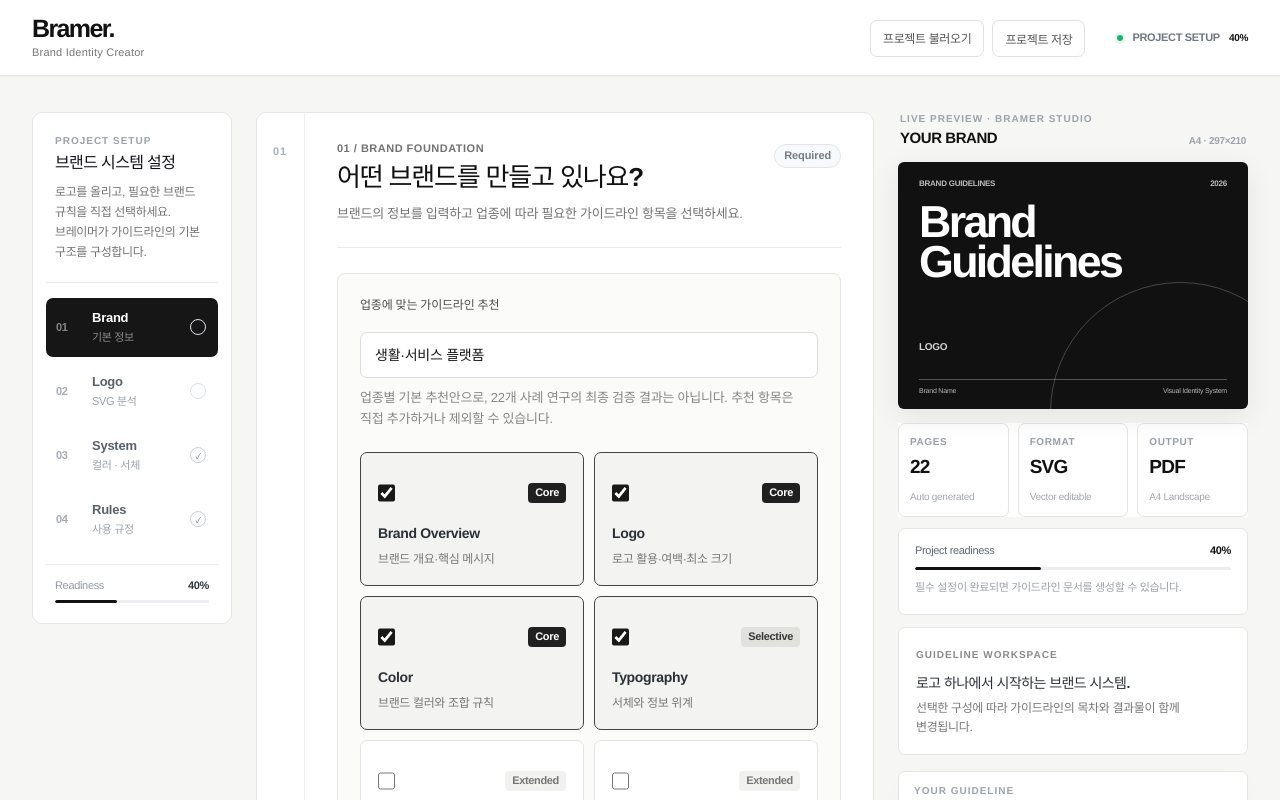
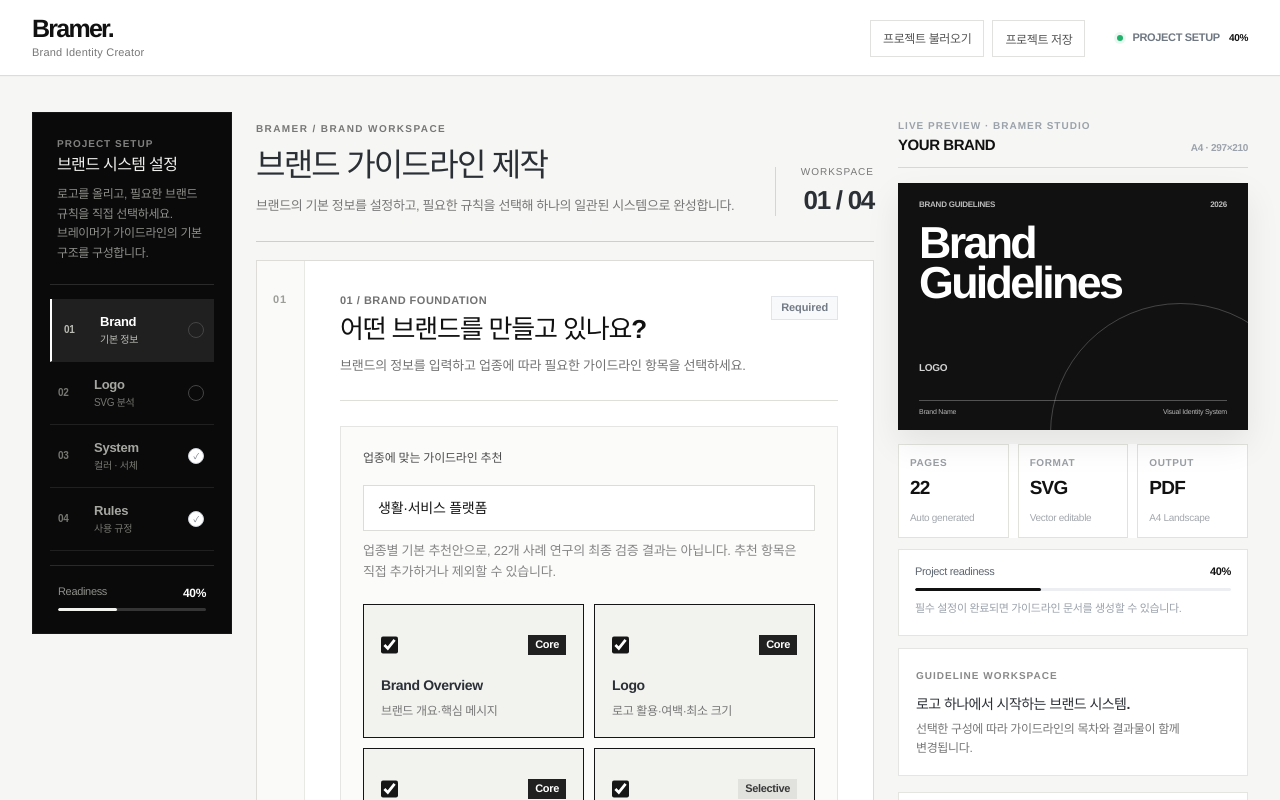
Before and after one commit to jyhome1228-cyber/brandcreator, a React (Vite) app: page / in a window 1280 px wide. Shown: the top 800 px of the page. Built offline with nearby package versions, Linux system fonts and the light colour scheme; a web font is replaced by a local one.

Commit message:
feat(ui): apply Nineworks work desk layout to Bramer
* ui: add CRM-inspired workspace and editor page hierarchy

* style: apply Nineworks CRM work desk navigation and editorial layout system

* style: activate Nineworks-derived Bramer layout

```diff
--- a/src/App.tsx
+++ b/src/App.tsx
@@ -324,6 +324,13 @@ export default function App() {
           </nav>
 
           <section className="setup-main">
+            <div className="bramer-workspace-heading">
+              <div><span className="bramer-workspace-kicker">BRAMER / BRAND WORKSPACE</span>
+                <h1>브랜드 가이드라인 제작</h1>
+                <p>브랜드의 기본 정보를 설정하고, 필요한 규칙을 선택해 하나의 일관된 시스템으로 완성합니다.</p>
+              </div>
+              <div className="bramer-workspace-meta"><span>WORKSPACE</span><strong>{String(setupStep).padStart(2, '0')} / 04</strong></div>
+            </div>
             <div className="setup-module-stack">
               <section className={`setup-module setup-panel ${setupStep === 1 ? 'active' : ''}`}>
                 <div className="module-index">01</div>
@@ -759,6 +766,10 @@ export default function App() {
         </div>
       </header>
 
+      <div className="bramer-editor-overview">
+        <div><span>BRAMER / GUIDELINE EDITOR</span><h1>{project.englishName || project.name}</h1></div>
+        <div><strong>{enabledPages.length} PAGES</strong><small>{industryLabel} · A4 Landscape</small></div>
+      </div>
       <main className="editor-layout">
         <aside className="page-sidebar" aria-label="가이드라인 목차">
           <div className="sidebar-heading">
--- a/src/main.tsx
+++ b/src/main.tsx
@@ -5,6 +5,7 @@ import './styles.css';
 import './refinements.css';
 import './bramer.css';
 import './workspace-v2.css';
+import './nineworks-layout.css';
 
 createRoot(document.getElementById('root')!).render(
   <StrictMode>
--- /dev/null
+++ b/src/nineworks-layout.css
@@ -0,0 +1,122 @@
+/* BRAMER / NINEWORKS WORK DESK layout integration — 2026 */
+:root {
+  --nw-bg:#f6f6f4;
+  --nw-ink:#101010;
+  --nw-muted:#767673;
+  --nw-line:#dcdcd8;
+  --nw-panel:#fff;
+}
+.setup-mode,.editor-mode{background:var(--nw-bg);}
+.product-topbar,.editor-topbar{border-bottom:1px solid var(--nw-line);background:#fff;}
+.product-brand .brand-title {font-weight:650!important;letter-spacing:-.07em!important;}
+/* Work desk-style title zone. The workspace is functional rather than a landing page. */
+.bramer-workspace-heading {
+  display:flex;justify-content:space-between;align-items:flex-end;gap:24px;
+  padding:12px 0 25px;margin-bottom:18px;border-bottom:1px solid #cfcfca;
+}
+.bramer-workspace-kicker,.bramer-editor-overview>div:first-child>span{
+  display:block;font-size:10px;color:#777;letter-spacing:.14em!important;font-weight:700;
+}
+.bramer-workspace-heading h1{font-size:clamp(26px,2.5vw,36px);font-weight:570;line-height:1.22;letter-spacing:-.055em!important;margin:11px 0 10px;}
+.bramer-workspace-heading p{margin:0;color:#777;font-size:13px;line-height:1.65;max-width:570px;}
+.bramer-workspace-meta{text-align:right;white-space:nowrap;border-left:1px solid #d5d5d2;padding-left:25px;}
+.bramer-workspace-meta span{display:block;font-size:10px;color:#777;letter-spacing:.1em!important;}
+.bramer-workspace-meta strong{display:block;font-size:26px;font-weight:550;letter-spacing:-.05em!important;margin-top:7px;}
+/* CRM navigation: crisp separators, dark rail, stronger wayfinding */
+.setup-step-nav {
+  padding:26px 17px 22px;background:#0a0a0a!important;color:#f3f3f1;
+  border:1px solid #171717;box-shadow:none;border-radius:0!important;
+}
+.step-nav-head {border-bottom:1px solid #2a2a2a;padding:0 7px 20px;}
+.step-nav-head .metadata-label {color:#81817f!important;}
+.step-nav-head strong {font-size:16px;color:#f0f0ee;line-height:1.3;font-weight:550;}
+.step-nav-head p{font-size:12px;color:#8f8f8b;line-height:1.65;}
+.step-nav-list{gap:0;padding:14px 0;}
+.step-nav-item{
+  min-height:63px;padding:13px 8px!important;border:0!important;
+  border-bottom:1px solid #202020!important;border-radius:0!important;
+  background:transparent!important;color:#a7a7a2!important;
+  transition:background .18s ease,color .18s ease,padding-left .18s ease;
+}
+.step-nav-item:hover{background:#151515!important;color:#f3f3f1!important;padding-left:13px!important;}
+.step-nav-item.active{background:#202020!important;color:#fff!important;border-left:2px solid #fff!important;padding-left:12px!important;}
+.step-nav-number,.step-nav-copy small{color:#777772;font-size:10px;}
+.step-nav-copy strong{font-size:13px;font-weight:570;}
+.step-nav-item.active .step-nav-number,.step-nav-item.active .step-nav-copy small{color:#bcbcb6;}
+.step-nav-item i{border-color:#454545;}
+.step-nav-progress{border-top:1px solid #2a2a2a;padding:20px 8px 0;}
+.step-nav-progress>div:first-child{color:#8f8f8b;font-size:11px;}
+.step-nav-progress strong{color:#fff;font-size:12px;}
+.step-nav-progress .progress-track{background:#353535;}
+.step-nav-progress .progress-track i{background:#f2f2ef;}
+/* CRM uses thin horizontal rules instead of excess pill-like cards. */
+.setup-module {border-radius:0!important;border-color:#dddcd8;box-shadow:none!important;}
+.module-content{padding:34px 35px 36px;}
+.module-index{background:#fafaf9;border-right:1px solid #e8e8e4;color:#9c9c98;}
+.setup-panel .module-heading{border-bottom:1px solid #dfdfda;padding-bottom:23px;}
+.module-heading h2{font-weight:590!important;letter-spacing:-.05em!important;}
+.module-state,.bramer-tier,.bramer-module-card,.bramer-industry-picker,.bramer-selection-summary button{border-radius:0!important;}
+.bramer-module-card.is-selected{background:#f2f2ef;border-color:#151515;}
+.bramer-module-card{transition:background .2s ease,border-color .2s ease;}
+.bramer-module-card:hover{transform:none;box-shadow:none;border-color:#666;}
+.bramer-module-card-top input{accent-color:#161616;}
+.setup-module .field input,.setup-module .field textarea,.setup-module .field select{border-radius:0!important;}
+.creator-upload{border-radius:0!important;background:#fcfcfb;}
+.step-actions{border-radius:0!important;box-shadow:none!important;border:1px solid #dadad7;}
+.step-actions .button,.bramer-save-button,.bramer-import-button{border-radius:0!important;}
+/* Preview column: quiet data rail, no competing decoration */
+.setup-preview-panel .preview-panel-heading{padding:9px 0 13px;border-bottom:1px solid #d8d8d3;}
+.preview-panel-heading strong{font-size:15px;}
+.creator-document-preview{border-radius:0;box-shadow:0 14px 32px rgba(0,0,0,.08);}
+.preview-stat,.preview-progress-card,.bramer-onboarding-note,.page-structure-card{border-radius:0!important;box-shadow:none!important;}
+.preview-stat{border-color:#e2e2dd;}
+.page-structure-heading{border-bottom:1px solid #e2e2dd;}
+.structure-row{border-bottom:1px solid #f0f0ed;}
+.structure-title{font-size:12px;}
+/* Dedicated editor project heading matching Work Desk content headers */
+.bramer-editor-overview{
+  width:min(1440px,100%);margin:0 auto;padding:30px 28px 24px;
+  display:flex;align-items:end;justify-content:space-between;gap:16px;
+  background:#f6f6f4;border-left:1px solid #e3e3df;border-right:1px solid #e3e3df;border-bottom:1px solid #d9d9d5;
+}
+.bramer-editor-overview h1{margin:9px 0 0;font-size:clamp(26px,3vw,39px);font-weight:550;line-height:1.15;letter-spacing:-.06em!important;overflow-wrap:anywhere;}
+.bramer-editor-overview>div:last-child{text-align:right;white-space:nowrap;}
+.bramer-editor-overview>div:last-child strong{display:block;font-size:15px;letter-spacing:.02em!important;}
+.bramer-editor-overview>div:last-child small{display:block;color:#777;font-size:11px;margin-top:6px;}
+.editor-layout{border-color:#e0e0dc;}
+.editor-mode .page-sidebar{background:#0b0b0b!important;border-color:#252525;}
+.editor-mode .sidebar-heading{color:#8a8a85;}
+.editor-mode .page-group-label{color:#888883;}
+.editor-mode .page-select{color:#cacac6;}
+.editor-mode .page-select span:first-child{color:#777772;}
+.editor-mode .page-row.selected{background:#222!important;border-radius:0!important;}
+.editor-mode .page-row.selected .page-select{color:#fff;}
+.editor-mode .page-row.selected::before{background:#fff!important;border-radius:0;}
+.editor-mode .page-row{border-radius:0!important;}
+.editor-mode .page-row input[type=checkbox]{accent-color:#fff;}
+.editor-mode .preview-area{background:#f0f0ed;}
+.editor-mode .settings-panel{background:#fff;}
+.editor-mode .settings-heading{padding-bottom:20px;border-bottom:1px solid #e4e4e0;}
+.editor-mode .settings-heading h2{font-weight:570;}
+.editor-mode .setting-group{border-color:#e5e5e1;}
+.editor-mode .field input,.editor-mode .field textarea{border-radius:0!important;}
+@media (max-width:1020px){
+ .bramer-workspace-heading{padding-top:0;}
+ .bramer-editor-overview{padding:22px 18px;}
+}
+@media (max-width:767px){
+ .bramer-workspace-heading{gap:9px;padding-bottom:17px;}
+ .bramer-workspace-heading h1{font-size:24px;}
+ .bramer-workspace-heading p{font-size:12px;}
+ .bramer-workspace-meta{display:none;}
+ .setup-step-nav{padding:8px;border-radius:0!important;}
+ .step-nav-item{min-height:59px!important;padding:9px 4px!important;border:0!important;border-right:1px solid #292929!important;}
+ .step-nav-item.active{padding:9px 4px!important;border-left:0!important;border-bottom:2px solid #fff!important;}
+ .step-nav-copy strong{font-size:11px;}
+ .module-content{padding:22px 17px;}
+ .bramer-editor-overview{padding:18px 14px;}
+ .bramer-editor-overview h1{font-size:25px;}
+ .bramer-editor-overview>div:last-child strong{font-size:12px;}
+ .editor-mode .page-sidebar{border-bottom-color:#303030;}
+ .editor-mode .page-group{border-right:1px solid #262626;padding-right:7px;}
+}
```
